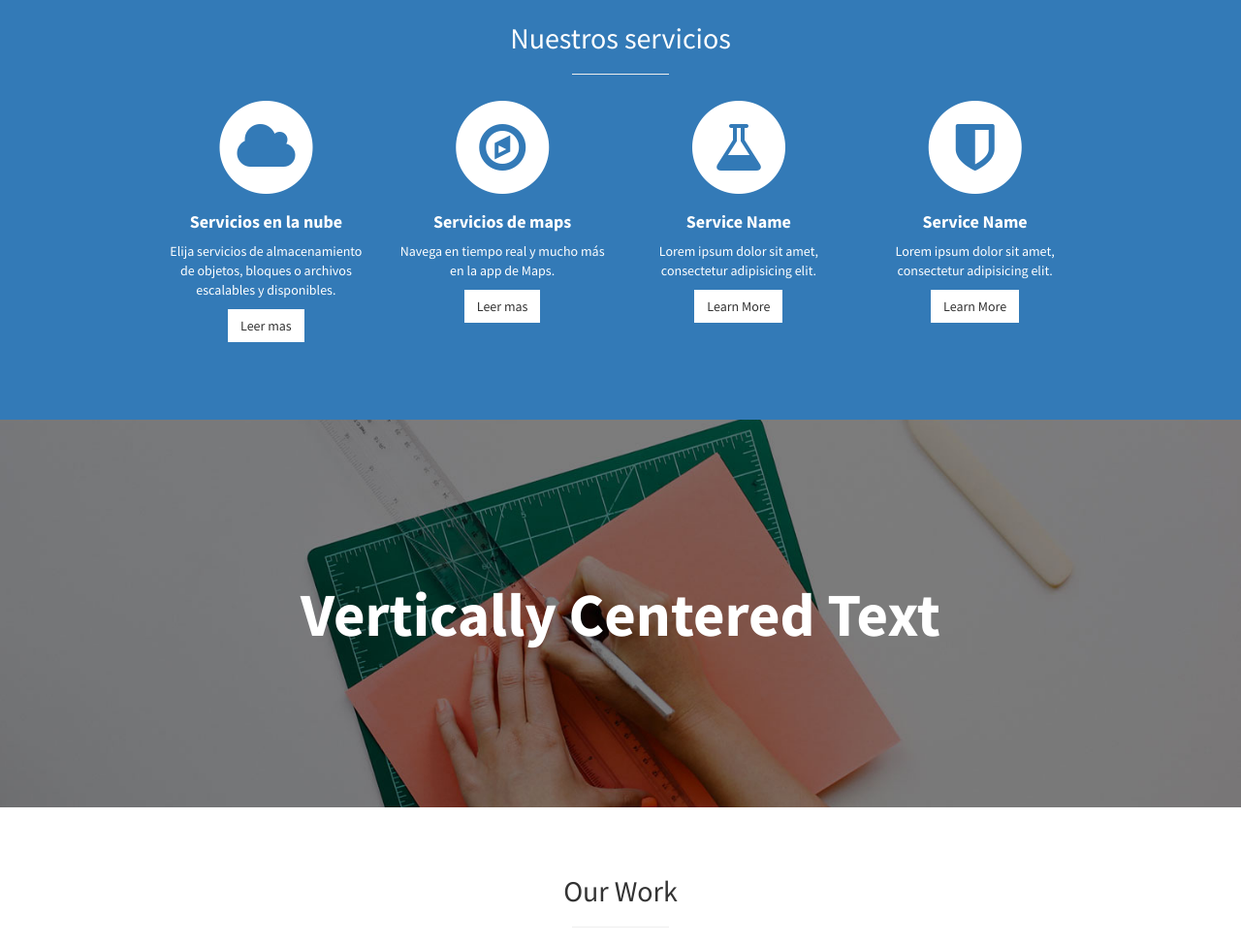
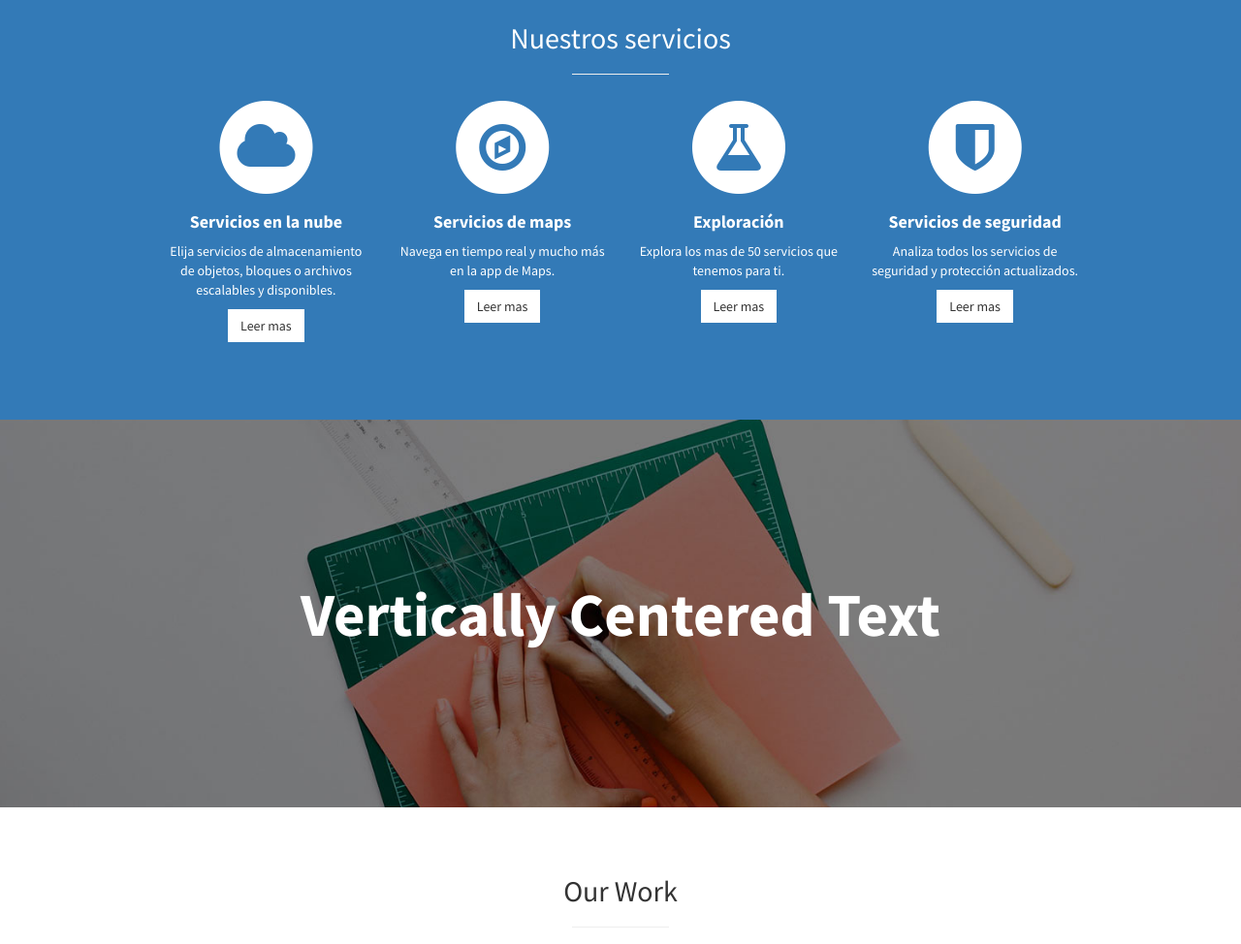
Before and after one commit to aggmeister/paghtml, a plain HTML site: page index.html in a window 1280 px wide. Shown: the part 1059-2033 px from the top of the page at 97% size. Drawn offline with Linux system fonts and the light colour scheme.

Commit message:
TRADUCCION 2.0

```diff
--- a/index.html
+++ b/index.html
@@ -137,12 +137,12 @@
                             </span>
                                 <h4>
 <!-- GALO -->
-                                    <strong>Service Name</strong>
+                                    <strong> Exploración </strong>
                                 </h4>
 <!-- GALO -->
-                                <p>Lorem ipsum dolor sit amet, consectetur adipisicing elit.</p>
+                                <p>Explora los mas de 50 servicios que tenemos para ti.</p>
 <!-- GALO -->
-                                <a href="#" class="btn btn-light">Learn More</a>
+                                <a href="#" class="btn btn-light">Leer mas</a>
                             </div>
                         </div>
                         <div class="col-md-3 col-sm-6">
@@ -153,12 +153,12 @@
                             </span>
                                 <h4>
 <!-- GALO -->
-                                    <strong>Service Name</strong>
+                                    <strong>Servicios de seguridad</strong>
                                 </h4>
 <!-- GALO -->
-                                <p>Lorem ipsum dolor sit amet, consectetur adipisicing elit.</p>
+                                <p> Analiza todos los servicios de seguridad y protección actualizados.</p>
 <!-- GALO -->
-                                <a href="#" class="btn btn-light">Learn More</a>
+                                <a href="#" class="btn btn-light">Leer mas</a>
                             </div>
                         </div>
                     </div>
```
